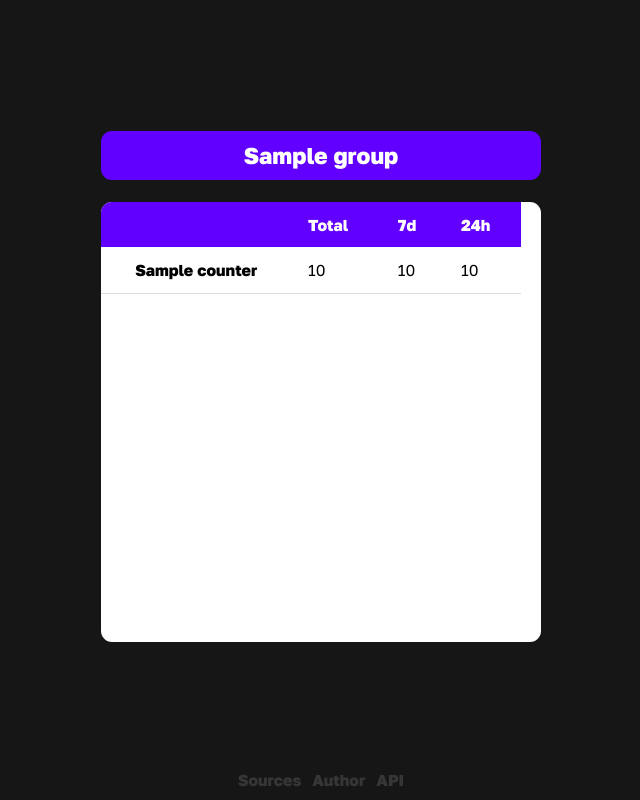
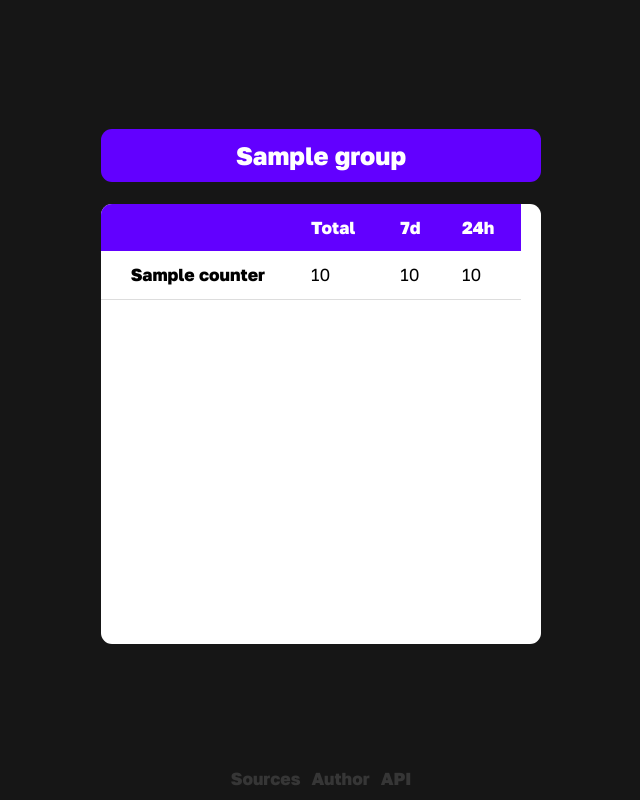
Before and after one commit to btlesss/web-counter, a FastAPI app: template app/templates/group.html in a window 1280 px wide. Shown: the whole page, without its empty margins (319-959 px from the left). Run offline with FastAPI, Linux system fonts and the light colour scheme; the template is opened without the code that fills it: most values are stand-ins (such as "Sample title", 1, 10 or a date in 2020); some libraries are stand-ins or nearby versions.

Commit message:
increase font size

```diff
--- a/app/static/css/base.css
+++ b/app/static/css/base.css
@@ -15,6 +15,7 @@ body {
     background-color: #161616;
     font-family: "Golos Text", sans-serif;
     margin: 0;
+    font-size: 1.1em;
 }
 .scroll-content {
     will-change: transform;
```
